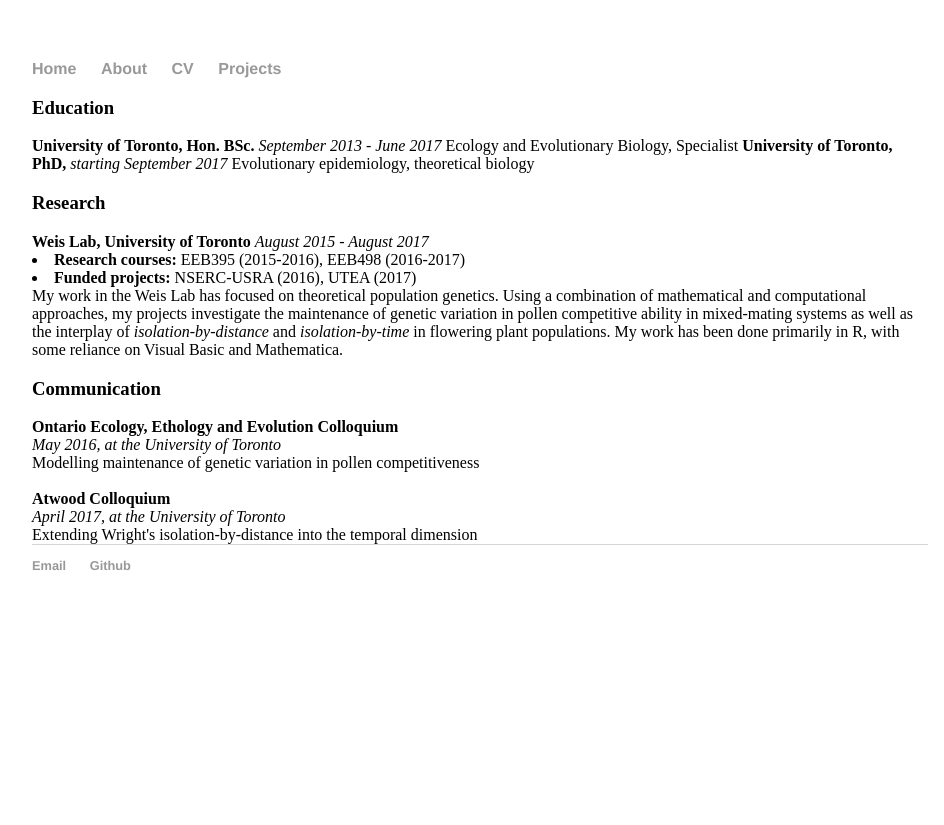
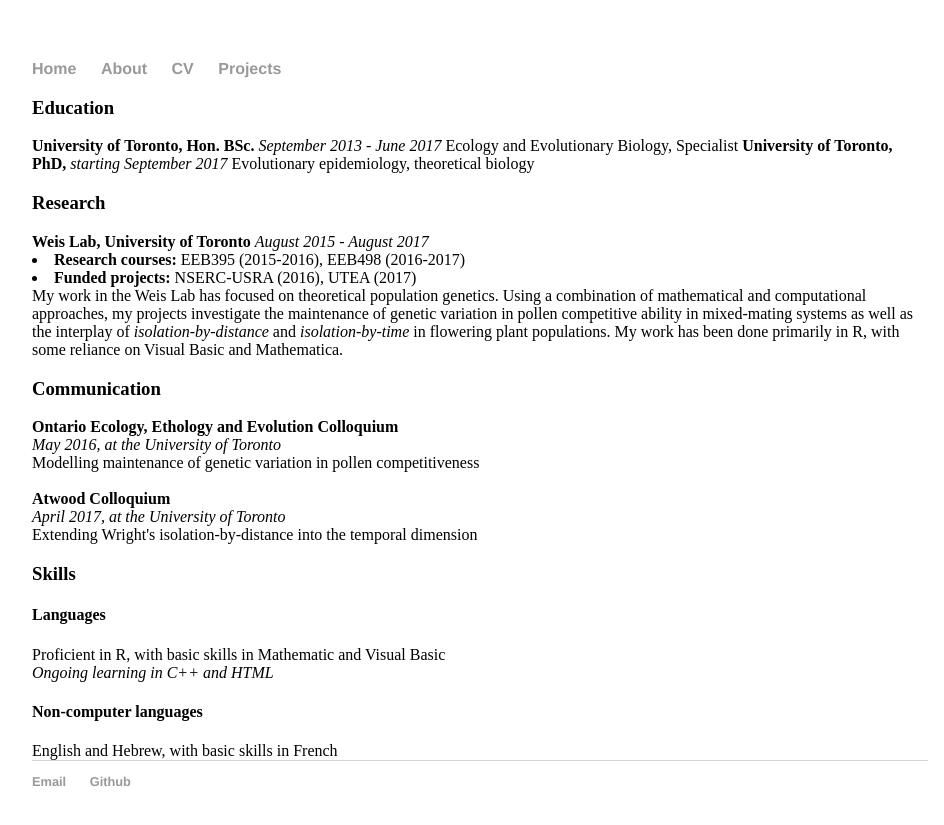
Before and after one commit to madelineapeters/madelineapeters.github.io, a Jekyll site: the page built from cv/index.html, in a window 1280 px wide. Shown: the top 825 px of the page, without its empty margins (160-1104 px from the left). Built offline with Jekyll 4.4.1, drawn with Linux system fonts in a browser that asks for light colours.

Commit message:
Create index.html

```diff
--- a/cv/index.html
+++ b/cv/index.html
@@ -31,4 +31,14 @@ title: CV
   <i>April 2017, at the University of Toronto</i>
     <br>
   Extending Wright's isolation-by-distance into the temporal dimension
+  <br>
+  <h3> Skills </h3>
+    <h4> Languages </h4>
+    Proficient in R, with basic skills in Mathematic and Visual Basic
+    <br> <i> Ongoing learning in C++ and HTML </i>
+    <br>
+    <h4> Non-computer languages </h4>
+    English and Hebrew, with basic skills in French
+
+
 </html>
```
